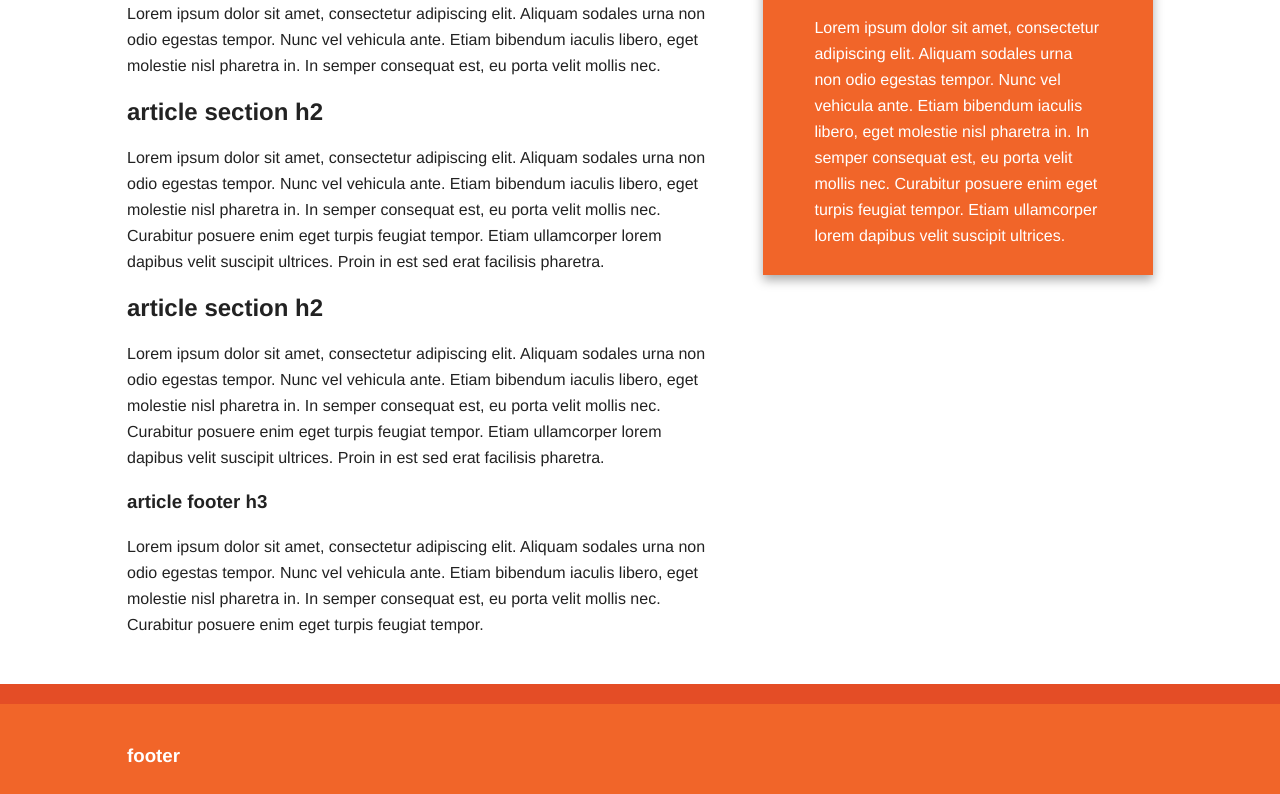
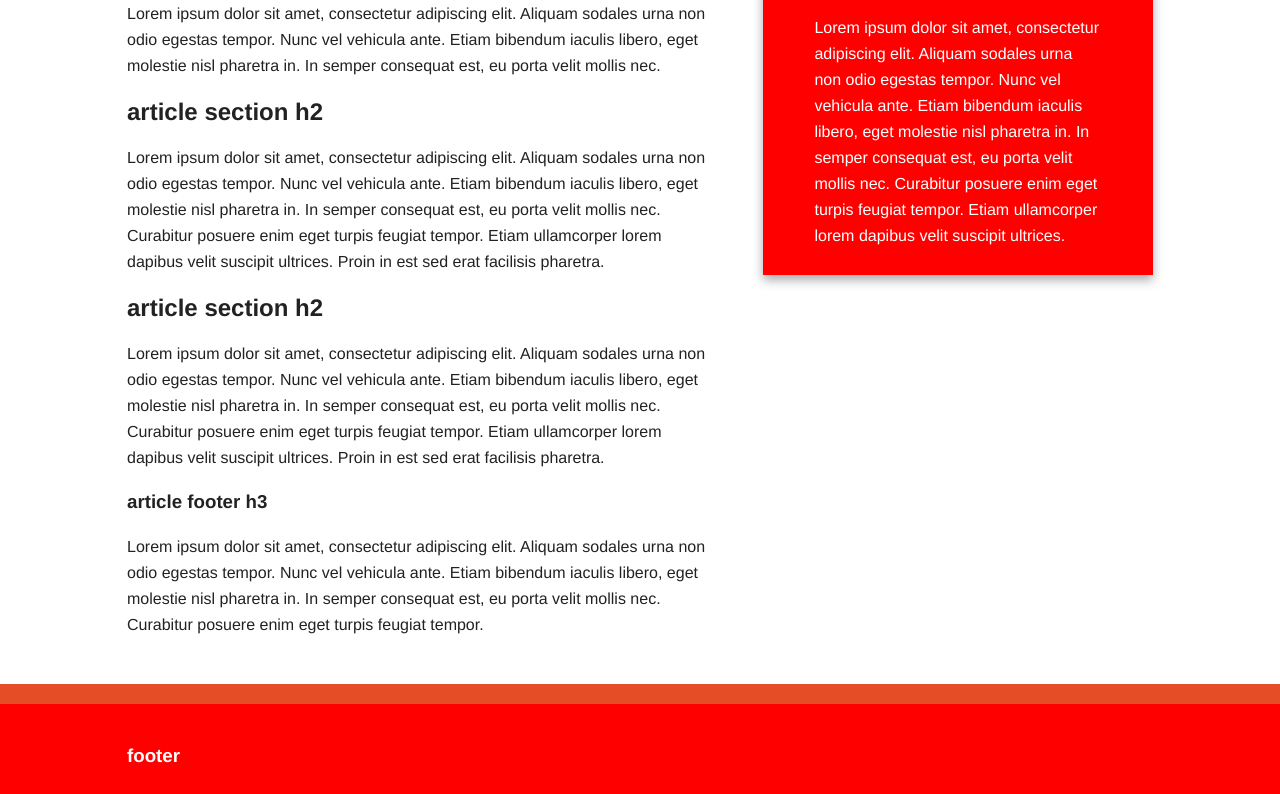
Before and after one commit to YanadaTakanori/yurugit, a plain HTML site: page index.html in a window 1280 px wide. Shown: the part 194-988 px from the top of the page. Drawn offline with nearby package versions, Linux system fonts and the light colour scheme.

Commit message:
IRO HENKOU

```diff
--- a/css/main.css
+++ b/css/main.css
@@ -85,7 +85,9 @@ body {
 .header-container,
 .footer-container,
 .main aside {
-    background: #f16529;
+    /*background: #f16529;*/
+    background: #ff0000;
+
 }
 
 .title {
```
